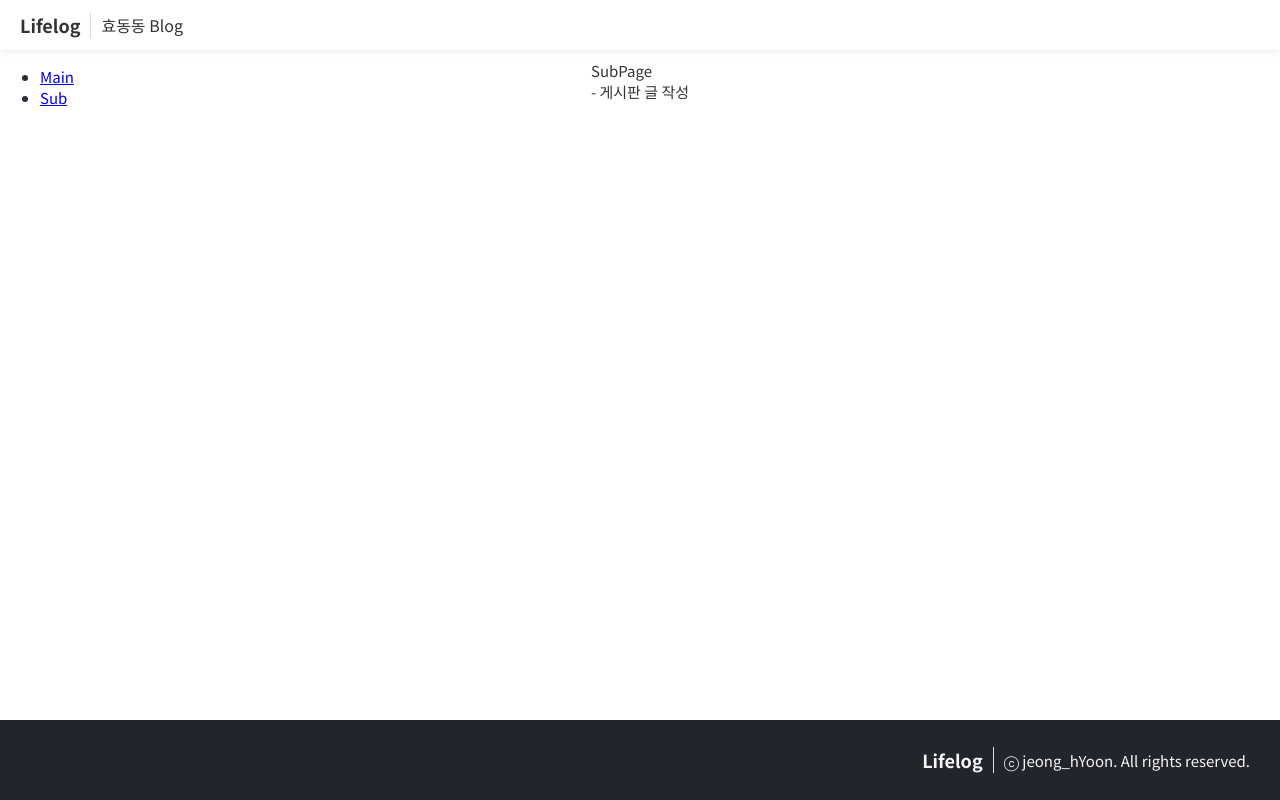
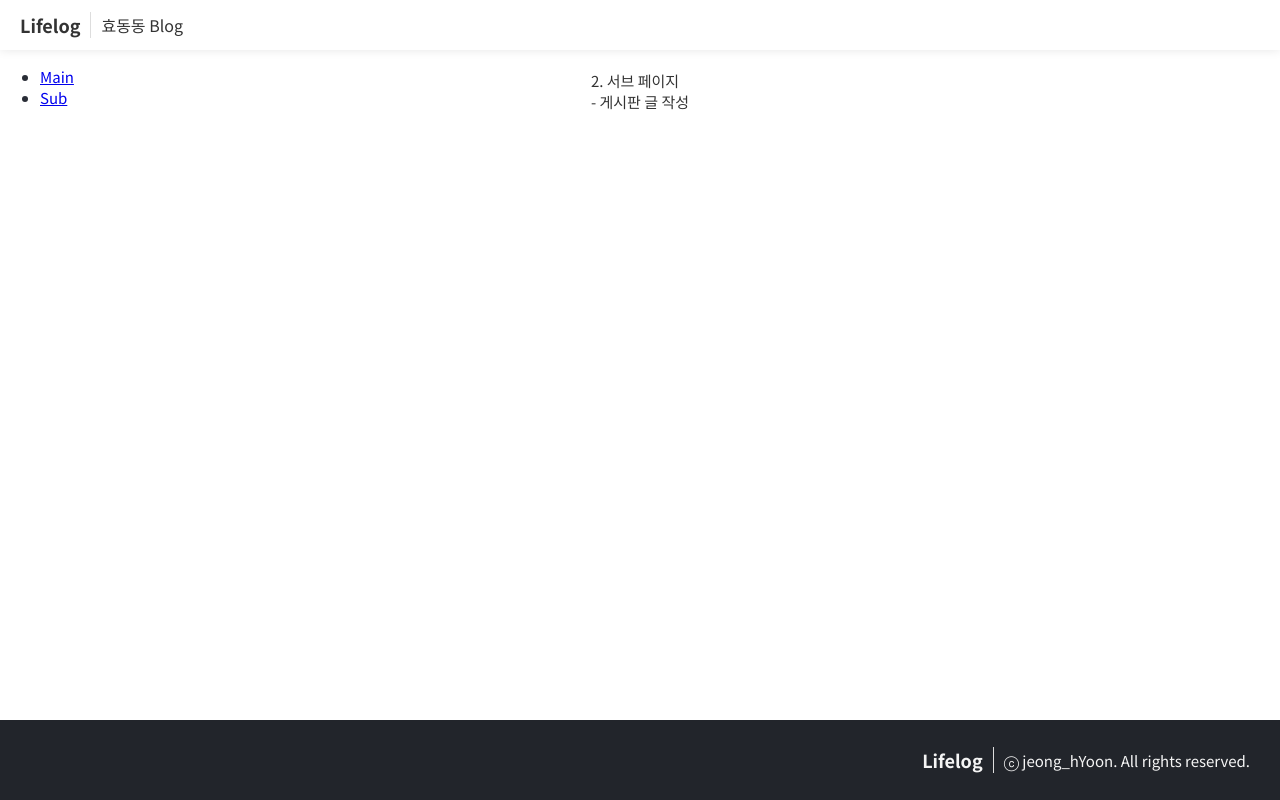
Before and after one commit to bbahna/Guest-book, a React (Create React App) app: page /sub in a window 1280 px wide. Built offline with nearby package versions, Linux system fonts and the light colour scheme.

Commit message:
게시판 style 수정

```diff
--- a/src/pages/main/main.scss
+++ b/src/pages/main/main.scss
@@ -10,7 +10,7 @@
     align-items: center;
     width: 100vw;
     height: 100vh;
-    padding: 60px 15px 90px;
+    padding: 70px 15px 90px;
     box-sizing: border-box;
     font-size: 15px;
   }
--- a/src/pages/main/main.tsx
+++ b/src/pages/main/main.tsx
@@ -8,7 +8,7 @@ function MainPage() {
       <Template>
         <body>
           <section>
-            메인 페이지<br/>
+            1. 메인 페이지<br/>
             - 게시판 글 목록
           </section>
         </body>
--- a/src/pages/sub/sub.scss
+++ b/src/pages/sub/sub.scss
@@ -10,7 +10,7 @@
     align-items: center;
     width: 100vw;
     height: 100vh;
-    padding: 60px 15px 90px;
+    padding: 70px 15px 90px;
     box-sizing: border-box;
     font-size: 15px;
   }
--- a/src/pages/sub/sub.tsx
+++ b/src/pages/sub/sub.tsx
@@ -8,7 +8,7 @@ function SubPage() {
       <Template>
         <body>
           <section>
-            SubPage<br/>
+            2. 서브 페이지<br/>
             - 게시판 글 작성
           </section>
         </body>
```
